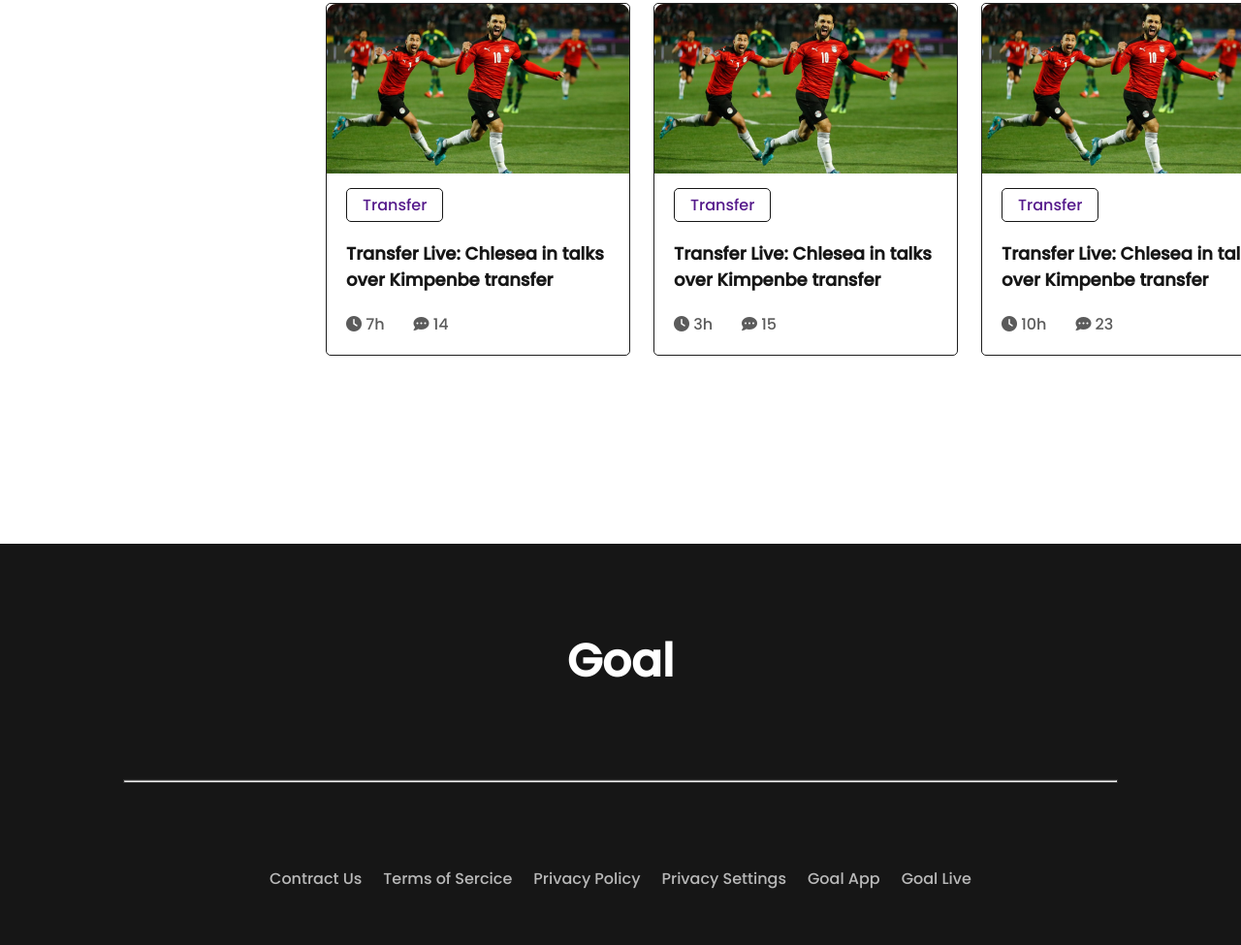
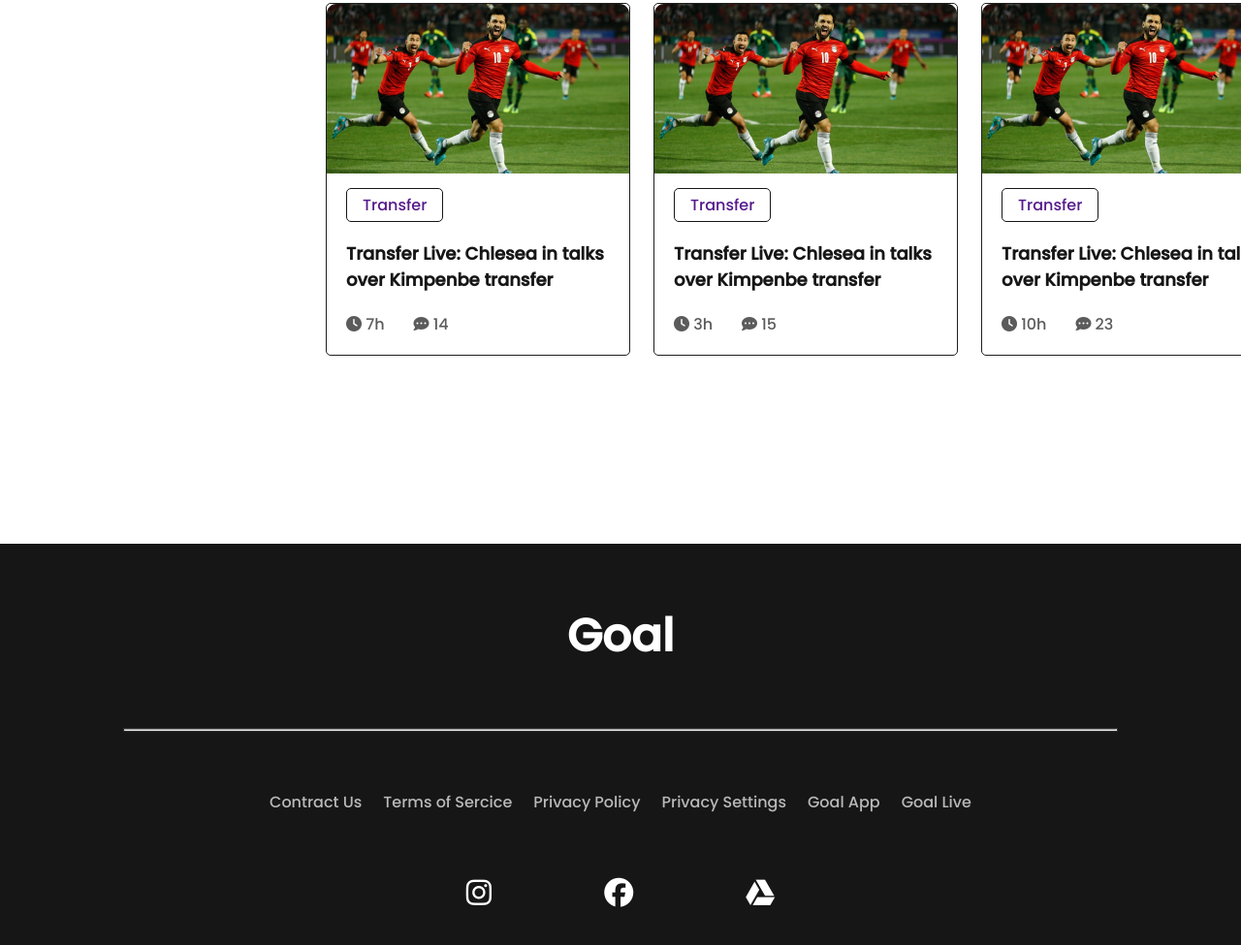
Before and after one commit to mr7aali/Assignment-2, a plain HTML site: page index.html in a window 1280 px wide. Shown: the part 1599-2574 px from the top of the page at 97% size. Drawn offline with Linux system fonts and the light colour scheme.

Commit message:
social icone added

```diff
--- a/index.html
+++ b/index.html
@@ -264,6 +264,11 @@
                  <p class="align-grid">Goal App</p>
                  <p> Goal Live</p>
              </div>
+             <div class="social">
+              <a href="https://www.instagram.com/mr7aali/">  <i class="fa-brands fa-instagram"></i></a>
+              <a target="_blank" href="https://www.facebook.com/mr07aali/">  <i class="fa-brands fa-facebook"></i></a>
+              <a href="https://www.tiktok.com/@juairiya_siddique"><i class="fa-brands fa-google-drive"></i></a>
+             </div>
        </footer>
 </body>
 </html>
--- a/style.css
+++ b/style.css
@@ -253,4 +253,8 @@
     font-size: 16px;
  }
 
-  /* media  mobile*/
+  .social a{
+    color: #FFF;
+    font-size: 30px;
+    margin: 56px;
+  }
```
